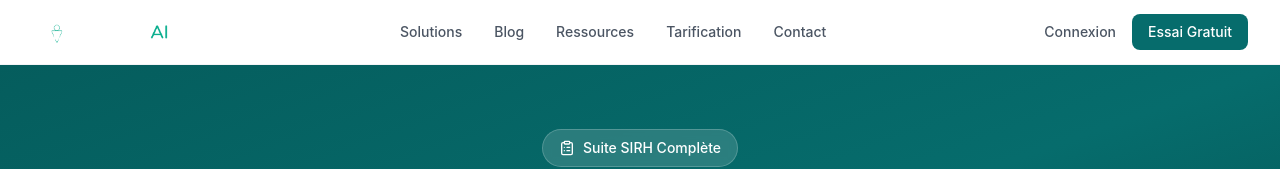
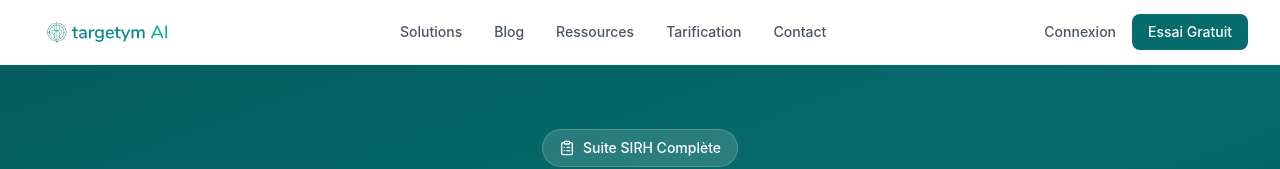
Before and after one commit to Targetym-AI/targetym-website, a Next.js app: page /solutions in a window 1280 px wide. Shown: the top 169 px of the page. Built offline with nearby package versions, Linux system fonts and the light colour scheme.

Commit message:
feat: logo version fond clair pour le header

```diff
--- a/components/Header.tsx
+++ b/components/Header.tsx
@@ -25,7 +25,7 @@ export default function Header() {
           <div className="flex items-center">
             <Link href="/">
               <Image
-                src="/logo-targetym.png"
+                src="/logo-targetym-dark.png"
                 alt="Targetym AI"
                 width={150}
                 height={40}
```
Also changed, not shown: public/logo-targetym-dark.png (added).
